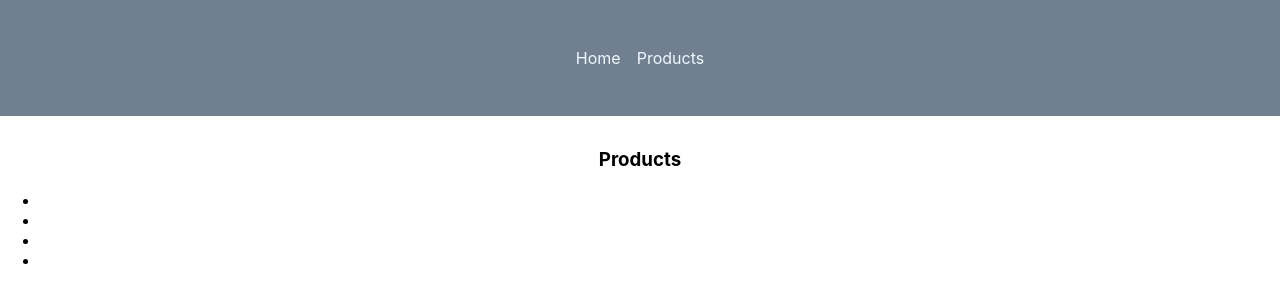
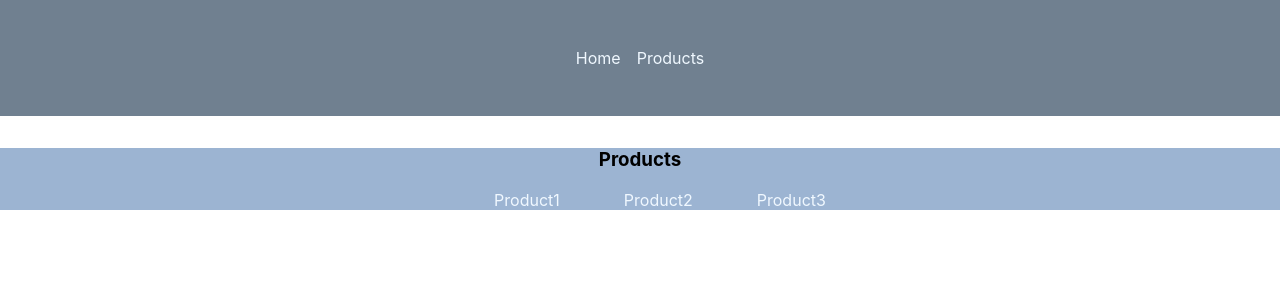
Before and after one commit to Nita1001/shoeShop, a React (Create React App) app: page /products in a window 1280 px wide. Shown: the top 302 px of the page. Built offline with nearby package versions, Linux system fonts and the light colour scheme.

Commit message:
ProductsPage and Links

```diff
--- /dev/null
+++ b/src/pages/Products.module.css
@@ -0,0 +1,25 @@
+.container {
+    margin-top: 0;
+    background-color: #9cb4d2;
+}
+
+.list {
+    gap: 4rem;
+    color: pink;
+    display: flex;
+    list-style-type: none;
+    justify-content: center;
+}
+
+.list a {
+    list-style: none;
+    color: aliceblue;
+    text-decoration: none;
+}
+
+h3{
+    margin-top: 0rem;
+}
+
+
+/* #8f85b2 */
--- a/src/pages/Products.page.js
+++ b/src/pages/Products.page.js
@@ -1,16 +1,19 @@
 import React from 'react'
 import { Link } from 'react-router-dom'
+import classes from './Products.module.css'
+
+
+const PRODUCTS = [{id: 'p1', title: 'Product1'},{id: 'p2', title: 'Product2'},{id: 'p3', title: 'Product3'}];
+
 const Products = () => {
+
   return (
-    <>
+    <div className={classes.container}>
       <h3>Products</h3>
-      <ul>
-        <li><Link></Link></li>
-        <li><Link></Link></li>
-        <li><Link></Link></li>
-        <li><Link></Link></li>
+      <ul className={classes.list}>
+        {PRODUCTS.map(products => <Link to={`/products/${products.id}`} key={products.id}>{products.title}</Link>)}
       </ul>
-    </>
+    </div>
   )
 }
 
```
